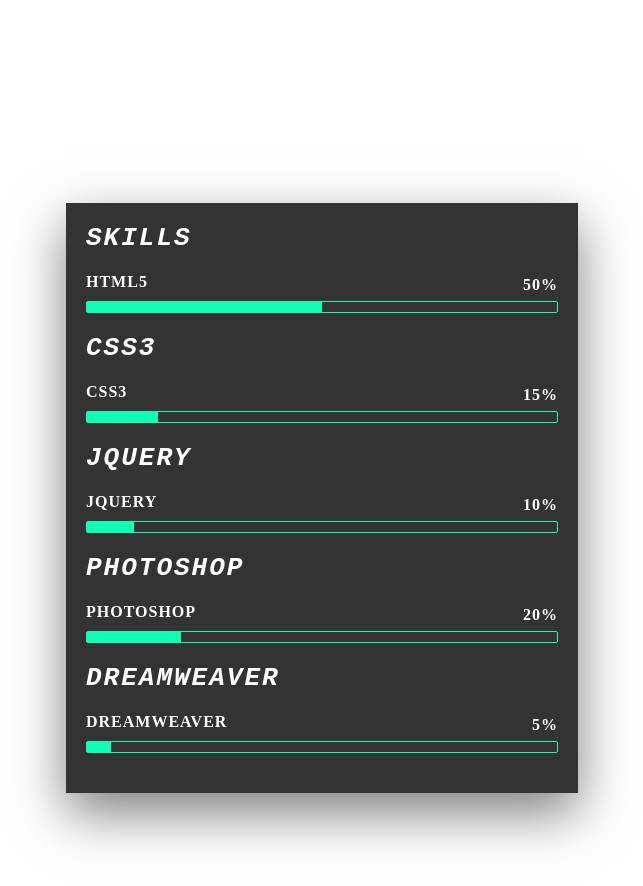
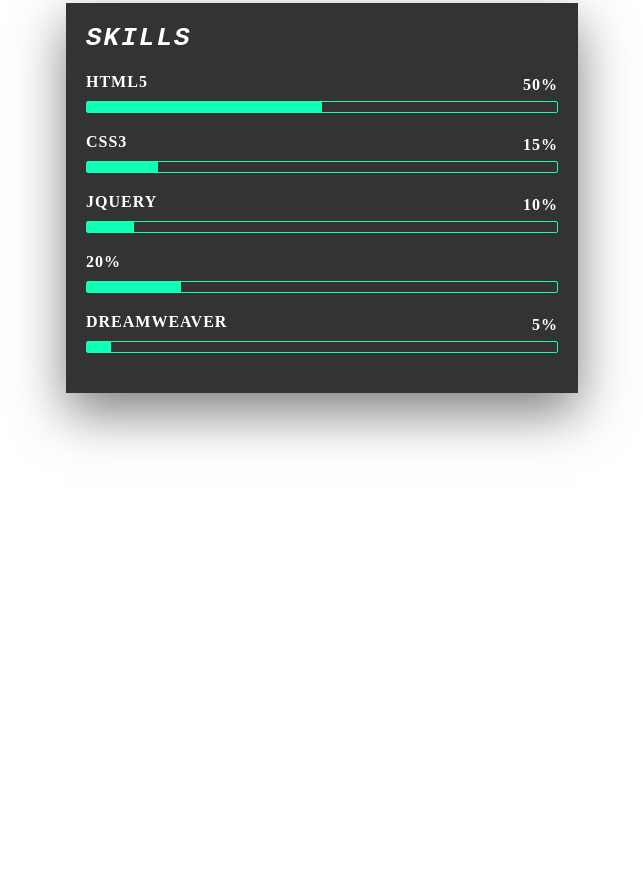
Before and after one commit to DavidLingvall/projektNonFuckUP, a plain HTML site: page johan.html in a window 1280 px wide. Shown: the part 502-1388 px from the top of the page, without its empty margins (318-961 px from the left). Drawn offline with nearby package versions, Linux system fonts and the light colour scheme.

Commit message:
Johan
Charts

```diff
--- a/johan.html
+++ b/johan.html
@@ -37,7 +37,7 @@
     <div class="skill_Level" style="width: 50%"></div>
   </div>
   </div>
-  <h1>Css3</h1>
+
   <div class="skillBox">
     <p>Css3</p>
     <p>15%</p>
@@ -45,7 +45,7 @@
       <div class="skill_Level" style="width: 15%"></div>
     </div>
     </div>
-    <h1>jquery</h1>
+
     <div class="skillBox">
       <p>jQuery</p>
       <p>10%</p>
@@ -53,15 +53,15 @@
         <div class="skill_Level" style="width: 10%"></div>
       </div>
       </div>
-      <h1>Photoshop</h1>
+
       <div class="skillBox">
-        <p>Photoshop</p>
+
         <p>20%</p>
         <div class="skill">
           <div class="skill_Level" style="width: 20%"></div>
         </div>
         </div>
-        <h1>Dreamweaver</h1>
+
         <div class="skillBox">
           <p>Dreamweaver</p>
           <p>5%</p>
--- a/style.css
+++ b/style.css
@@ -186,7 +186,7 @@
   padding-top: 500px;
   width: 40%;
   position: absolute;
-  top: 1000px;
+  top: 700px;
   left:50%;
   transform: translate(-50%, -50%);
   padding:20px;
```
